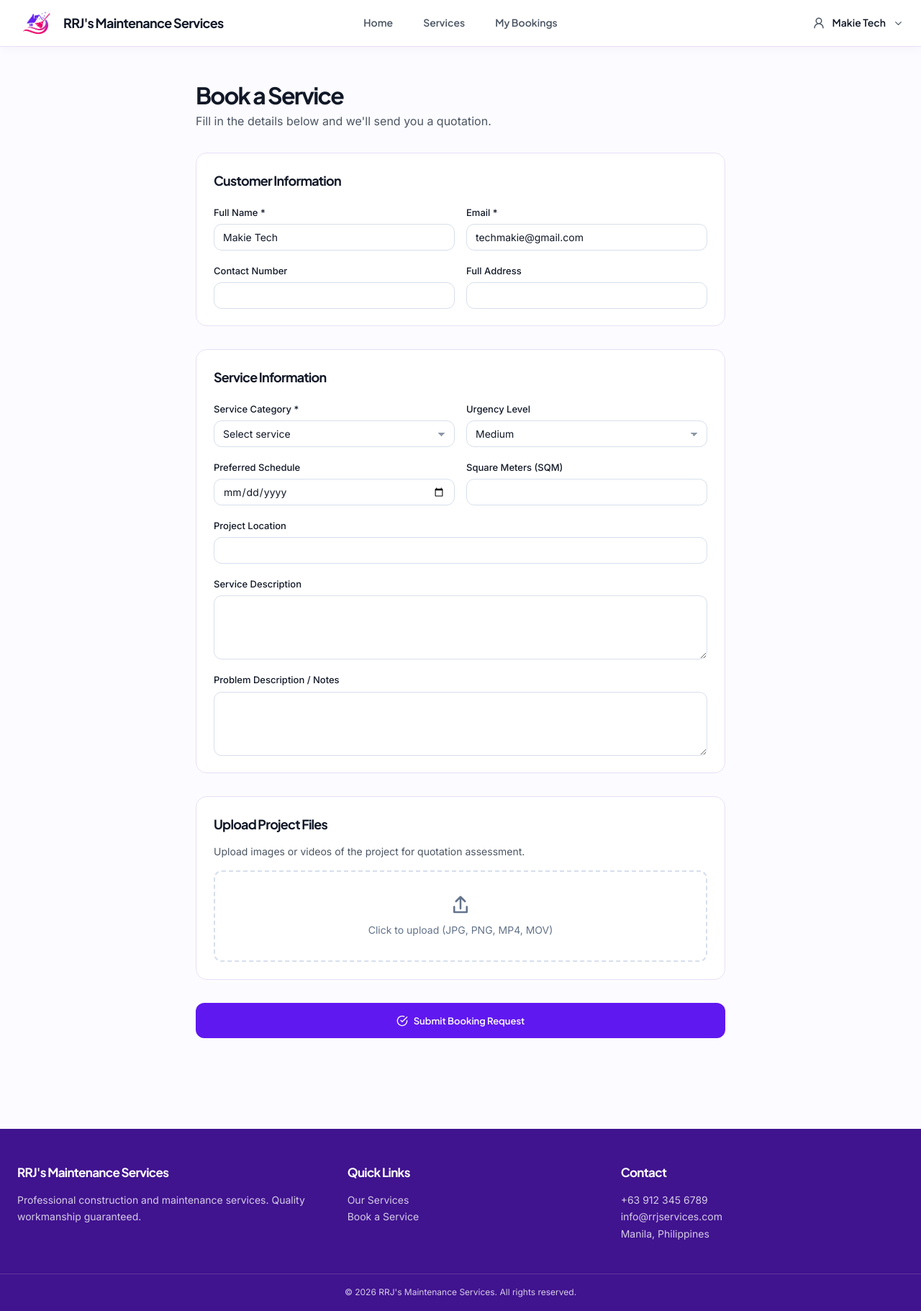
After one commit to AnsonGit-MakieTech/rrj_services, a Django app: page /add-booking/ in a window 1280 px wide. The commit adds this page. Shown: the whole page at 72% size. Run offline with Django 4.2, Linux system fonts and the light colour scheme; parts of the project's set-up code (start-up, migrations or seed data) failed here and were passed over.

Commit message:
feat: create add booking

```diff
--- a/base/urls.py
+++ b/base/urls.py
@@ -6,4 +6,5 @@ urlpatterns = [
     path("", views.home, name="home"),
     path("services/", views.services, name="services"),
     path("my-bookings/", views.my_bookings, name="my_bookings"),
+    path("add-booking/", views.add_booking, name="add_booking"),
 ]
--- a/base/views.py
+++ b/base/views.py
@@ -164,3 +164,21 @@ def my_bookings(request):
             ],
         },
     )
+
+
+def add_booking(request):
+    selected_service = request.GET.get("service", "")
+    service_names = {service["name"] for service in SERVICES}
+    if selected_service not in service_names:
+        selected_service = ""
+
+    return render(
+        request,
+        "base/add_booking.html",
+        {
+            "active_page": "",
+            "display_name": _display_name(request),
+            "services": SERVICES,
+            "selected_service": selected_service,
+        },
+    )
--- a/static/css/home.css
+++ b/static/css/home.css
@@ -888,6 +888,194 @@ svg {
     color: var(--color-brand-violet);
 }
 
+.add-booking-page {
+    background: #fcfbff;
+}
+
+.booking-form-page {
+    padding: 47px 0 126px;
+}
+
+.form-container {
+    margin: 0 auto;
+    width: min(736px, calc(100% - 48px));
+}
+
+.form-heading {
+    margin-bottom: 31px;
+}
+
+.form-heading h1 {
+    font-size: 32px;
+    letter-spacing: -.055em;
+    line-height: 1.25;
+}
+
+.form-heading p {
+    color: var(--color-text-secondary);
+    margin-top: 4px;
+}
+
+.booking-form {
+    display: flex;
+    flex-direction: column;
+    gap: 32px;
+}
+
+.form-panel {
+    background: var(--color-surface);
+    border: 1px solid var(--color-border);
+    border-radius: 15px;
+    margin: 0;
+    padding: 24px 24px 23px;
+}
+
+.form-panel legend {
+    color: var(--color-text-primary);
+    float: left;
+    font-family: var(--font-display);
+    font-size: 18px;
+    font-weight: 700;
+    letter-spacing: -.045em;
+    margin-bottom: 20px;
+    padding: 0;
+    width: 100%;
+}
+
+.form-grid {
+    clear: both;
+    display: grid;
+    gap: 18px 16px;
+    grid-template-columns: repeat(2, minmax(0, 1fr));
+}
+
+.form-field {
+    color: var(--color-text-primary);
+    display: flex;
+    flex-direction: column;
+    font-size: 13px;
+    font-weight: 500;
+    gap: 6px;
+}
+
+.form-field b {
+    font-weight: inherit;
+}
+
+.form-field input,
+.form-field select,
+.form-field textarea {
+    background: var(--color-surface);
+    border: 1px solid #d7dfec;
+    border-radius: 11px;
+    color: var(--color-text-primary);
+    font: inherit;
+    font-size: 14px;
+    font-weight: 400;
+    outline: 0;
+    padding: 0 12px;
+    transition: border-color .18s ease, box-shadow .18s ease;
+}
+
+.form-field input,
+.form-field select {
+    height: 37px;
+}
+
+.form-field textarea {
+    min-height: 78px;
+    padding: 11px 12px;
+    resize: vertical;
+}
+
+.form-field select {
+    appearance: none;
+    background-image:
+        linear-gradient(45deg, transparent 50%, #8b97a8 50%),
+        linear-gradient(135deg, #8b97a8 50%, transparent 50%);
+    background-position:
+        calc(100% - 17px) 16px,
+        calc(100% - 12px) 16px;
+    background-repeat: no-repeat;
+    background-size: 5px 5px, 5px 5px;
+    padding-right: 32px;
+}
+
+.form-field input:focus,
+.form-field select:focus,
+.form-field textarea:focus {
+    border-color: var(--color-brand-violet);
+    box-shadow: 0 0 0 3px rgba(96, 24, 240, .09);
+}
+
+.form-span {
+    grid-column: 1 / -1;
+}
+
+.upload-panel {
+    padding-bottom: 24px;
+}
+
+.upload-panel legend {
+    margin-bottom: 13px;
+}
+
+.upload-panel p {
+    clear: both;
+    color: var(--color-text-secondary);
+    font-size: 14px;
+    margin-bottom: 16px;
+}
+
+.file-upload {
+    align-items: center;
+    border: 2px dashed #d7dfec;
+    border-radius: 11px;
+    color: #63738b;
+    cursor: pointer;
+    display: flex;
+    flex-direction: column;
+    font-size: 14px;
+    gap: 9px;
+    height: 127px;
+    justify-content: center;
+    transition: background .18s ease, border-color .18s ease;
+}
+
+.file-upload:hover {
+    background: var(--color-surface-soft);
+    border-color: #cab0f7;
+}
+
+.file-upload svg {
+    height: 30px;
+    width: 30px;
+}
+
+.submit-booking {
+    align-items: center;
+    background: var(--color-brand-violet);
+    border-radius: 12px;
+    color: var(--color-surface);
+    display: flex;
+    font-family: var(--font-display);
+    font-size: 13px;
+    font-weight: 600;
+    gap: 8px;
+    height: 49px;
+    justify-content: center;
+    transition: background .18s ease;
+}
+
+.submit-booking:hover {
+    background: var(--color-brand-indigo);
+}
+
+.submit-booking svg {
+    height: 16px;
+    width: 16px;
+}
+
 @media (max-width: 1050px) {
     .brand span {
         font-size: 15px;
--- /dev/null
+++ b/templates/base/add_booking.html
@@ -0,0 +1,119 @@
+{% load static %}
+<!doctype html>
+<html lang="en">
+<head>
+    <meta charset="utf-8">
+    <meta name="viewport" content="width=device-width, initial-scale=1">
+    <title>Book a Service | RRJ's Maintenance Services</title>
+    <meta name="description" content="Request a quotation for construction and maintenance work from RRJ's Maintenance Services.">
+    <link rel="preconnect" href="https://fonts.googleapis.com">
+    <link rel="preconnect" href="https://fonts.gstatic.com" crossorigin>
+    <link href="https://fonts.googleapis.com/css2?family=Inter:wght@400;500;600&family=Plus+Jakarta+Sans:wght@600;700&display=swap" rel="stylesheet">
+    <link rel="stylesheet" href="{% static 'css/home.css' %}">
+    <script src="{% static 'js/home.js' %}" defer></script>
+</head>
+<body>
+    {% include "base/includes/header.html" %}
+
+    <main class="add-booking-page">
+        <section class="booking-form-page">
+            <div class="form-container">
+                <div class="form-heading">
+                    <h1>Book a Service</h1>
+                    <p>Fill in the details below and we'll send you a quotation.</p>
+                </div>
+
+                <form class="booking-form">
+                    <fieldset class="form-panel">
+                        <legend>Customer Information</legend>
+                        <div class="form-grid">
+                            <label class="form-field">
+                                <span>Full Name <b>*</b></span>
+                                <input type="text" value="{{ display_name }}" required>
+                            </label>
+                            <label class="form-field">
+                                <span>Email <b>*</b></span>
+                                <input type="email" value="techmakie@gmail.com" required>
+                            </label>
+                            <label class="form-field">
+                                <span>Contact Number</span>
+                                <input type="tel">
+                            </label>
+                            <label class="form-field">
+                                <span>Full Address</span>
+                                <input type="text">
+                            </label>
+                        </div>
+                    </fieldset>
+
+                    <fieldset class="form-panel">
+                        <legend>Service Information</legend>
+                        <div class="form-grid">
+                            <label class="form-field">
+                                <span>Service Category <b>*</b></span>
+                                <select required>
+                                    <option value="" {% if not selected_service %}selected{% endif %}>Select service</option>
+                                    {% for service in services %}
+                                    <option value="{{ service.name }}" {% if selected_service == service.name %}selected{% endif %}>{{ service.name }}</option>
+                                    {% endfor %}
+                                </select>
+                            </label>
+                            <label class="form-field">
+                                <span>Urgency Level</span>
+                                <select>
+                                    <option>Low</option>
+                                    <option selected>Medium</option>
+                                    <option>High</option>
+                                    <option>Emergency</option>
+                                </select>
+                            </label>
+                            <label class="form-field">
+                                <span>Preferred Schedule</span>
+                                <input type="date">
+                            </label>
+                            <label class="form-field">
+                                <span>Square Meters (SQM)</span>
+                                <input type="number" min="0" step="0.01">
+                            </label>
+                            <label class="form-field form-span">
+                                <span>Project Location</span>
+                                <input type="text">
+                            </label>
+                            <label class="form-field form-span">
+                                <span>Service Description</span>
+                                <textarea rows="3"></textarea>
+                            </label>
+                            <label class="form-field form-span">
+                                <span>Problem Description / Notes</span>
+                                <textarea rows="3"></textarea>
+                            </label>
+                        </div>
+                    </fieldset>
+
+                    <fieldset class="form-panel upload-panel">
+                        <legend>Upload Project Files</legend>
+                        <p>Upload images or videos of the project for quotation assessment.</p>
+                        <label class="file-upload">
+                            <input class="sr-only" type="file" accept=".jpg,.jpeg,.png,.mp4,.mov" multiple>
+                            <svg viewBox="0 0 24 24" aria-hidden="true">
+                                <path d="M12 16V3m0 0L7 8m5-5 5 5M5 14v6h14v-6"/>
+                            </svg>
+                            <span>Click to upload (JPG, PNG, MP4, MOV)</span>
+                        </label>
+                    </fieldset>
+
+                    <button type="button" class="submit-booking">
+                        <svg viewBox="0 0 24 24" aria-hidden="true">
+                            <path d="M22 11.1V12a10 10 0 1 1-5.9-9.1"/>
+                            <path d="m22 4-10 10.01-3-3"/>
+                        </svg>
+                        Submit Booking Request
+                    </button>
+                </form>
+            </div>
+        </section>
+    </main>
+
+    {% include "base/includes/footer.html" %}
+</body>
+</html>
--- a/templates/base/home.html
+++ b/templates/base/home.html
@@ -72,7 +72,7 @@
                             <h3>{{ service.name }}</h3>
                             <p>{{ service.description }}</p>
                             <strong>{{ service.price }}</strong>
-                            <a class="service-button" href="#bookings">
+                            <a class="service-button" href="{% url 'add_booking' %}?service={{ service.name|urlencode }}">
                                 Book Service
                                 <svg viewBox="0 0 24 24" aria-hidden="true"><path d="M5 12h14m-7-7 7 7-7 7"/></svg>
                             </a>
@@ -114,7 +114,7 @@
             <div class="container cta-content">
                 <h2>Ready to Start Your Project?</h2>
                 <p>Get a free quotation today. Our team is ready to help you build and maintain your dream space.</p>
-                <a class="button button-primary" href="#">
+                <a class="button button-primary" href="{% url 'add_booking' %}">
                     Book Now
                     <svg viewBox="0 0 24 24" aria-hidden="true"><path d="M5 12h14m-7-7 7 7-7 7"/></svg>
                 </a>
--- a/templates/base/includes/footer.html
+++ b/templates/base/includes/footer.html
@@ -7,7 +7,7 @@
         <div>
             <h2>Quick Links</h2>
             <a href="{% url 'services' %}">Our Services</a>
-            <a href="{% url 'services' %}">Book a Service</a>
+            <a href="{% url 'add_booking' %}">Book a Service</a>
         </div>
         <div>
             <h2>Contact</h2>
--- a/templates/base/my_bookings.html
+++ b/templates/base/my_bookings.html
@@ -23,7 +23,7 @@
                         <h1>My Bookings</h1>
                         <p>Track your service requests and project progress.</p>
                     </div>
-                    <a class="new-booking button button-primary" href="{% url 'services' %}">
+                    <a class="new-booking button button-primary" href="{% url 'add_booking' %}">
                         <svg viewBox="0 0 24 24" aria-hidden="true"><path d="M12 5v14M5 12h14"/></svg>
                         New Booking
                     </a>
--- a/templates/base/services.html
+++ b/templates/base/services.html
@@ -40,7 +40,7 @@
                             <h2>{{ service.name }}</h2>
                             <p>{{ service.description }}</p>
                             <strong>{{ service.price }}</strong>
-                            <a class="service-button" href="#">
+                            <a class="service-button" href="{% url 'add_booking' %}?service={{ service.name|urlencode }}">
                                 Book Service
                                 <svg viewBox="0 0 24 24" aria-hidden="true"><path d="M5 12h14m-7-7 7 7-7 7"/></svg>
                             </a>
```
Also changed, not shown: other parts of static/css/home.css (+76 -0 lines), base/models.py (+11 -0 lines), base/tests.py (+14 -0 lines), 8 other files.
